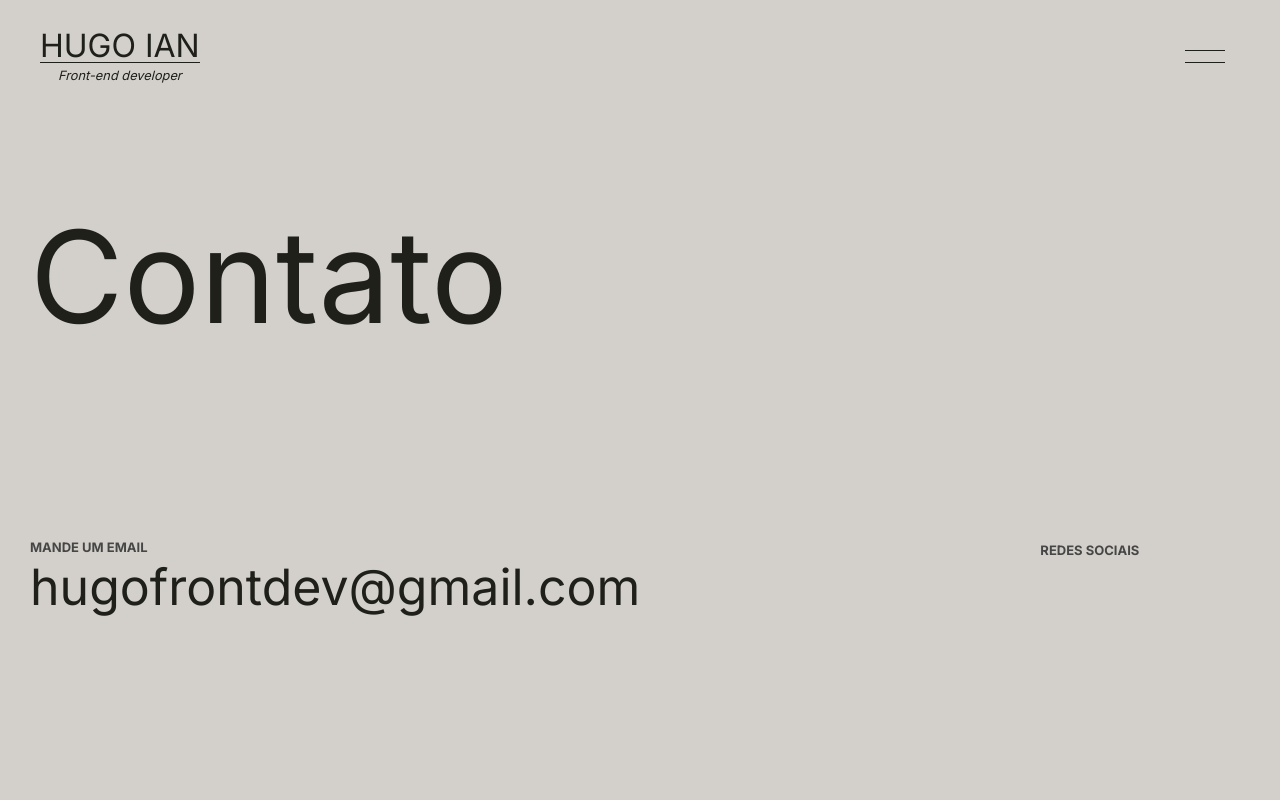
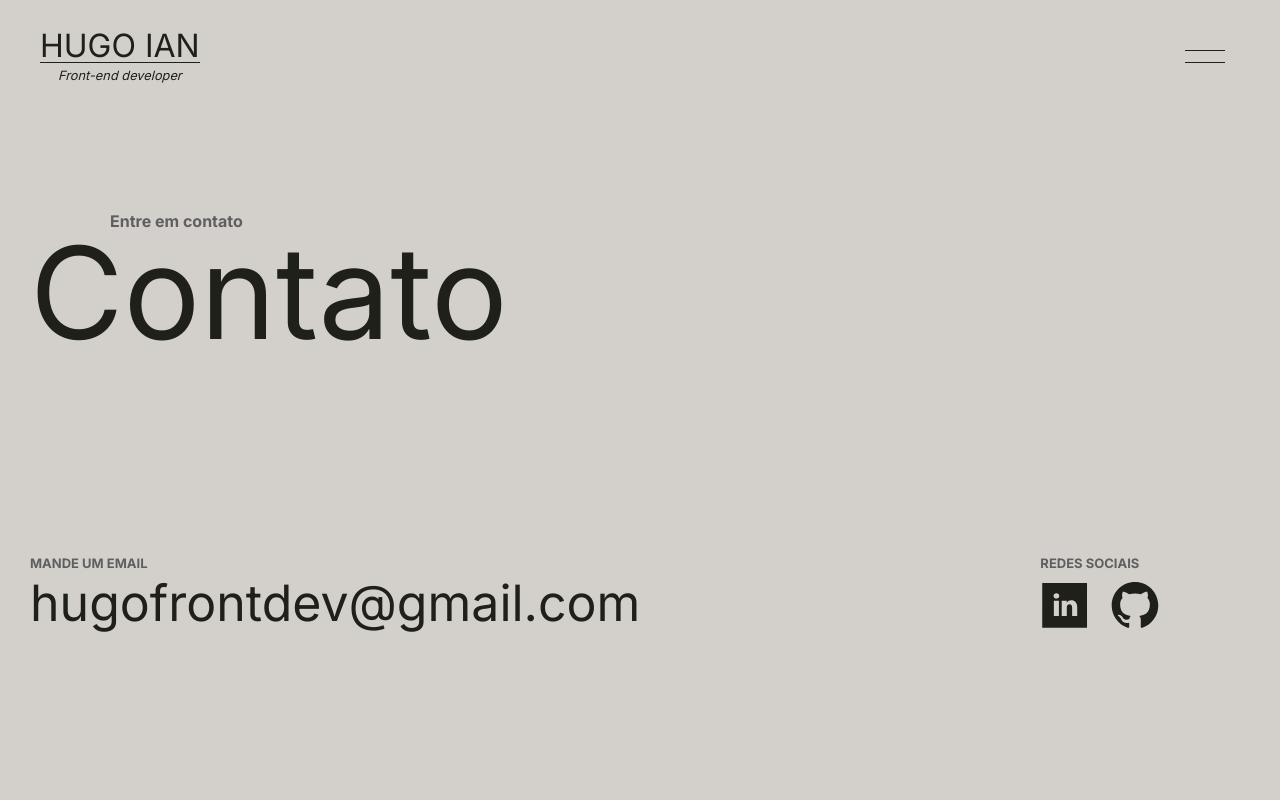
Before and after one commit to hugoiandev/my-portfolio, a React (Create React App) app: page /contact in a window 1280 px wide. Shown: the top 800 px of the page. Built offline with nearby package versions, Linux system fonts and the light colour scheme.

Commit message:
finalized page contact

```diff
--- a/src/Components/Title/Title.module.scss
+++ b/src/Components/Title/Title.module.scss
@@ -2,10 +2,23 @@
 .containerTitle {
   margin-top: 100px;
 
-  .title {
-    font-size: 8rem;
-    color: var(--primary-color);
-    transform: translateY(60px);
-    opacity: 0;
+  .containerSubtitle {
+    overflow: hidden;
+    span {
+      color: #5f5f5f;
+      display: block;
+      margin-left: 80px;
+      font-weight: bold;
+      transform: translateY(100%);
+    }
+  }
+
+  .textTitle {
+    .title {
+      font-size: 8rem;
+      color: var(--primary-color);
+      transform: translateY(60px);
+      opacity: 0;
+    }
   }
 }
--- a/src/Components/Title/index.jsx
+++ b/src/Components/Title/index.jsx
@@ -2,12 +2,19 @@ import React from 'react'
 import styles from './Title.module.scss'
 import { gsap } from 'gsap'
 
-const Title = ({ text }) => {
+const Title = ({ text, subTitle }) => {
   const title = React.useRef()
+  const sub = React.useRef()
 
   React.useEffect(() => {
     const animaTitle = () => {
       gsap.to(title.current, {
+        y: 0,
+        duration: 1,
+        delay: 1.5,
+        opacity: 1
+      })
+      gsap.to(sub.current, {
         y: 0,
         duration: 1,
         delay: 1.5,
@@ -20,7 +27,12 @@ const Title = ({ text }) => {
 
   return (
     <div className={styles.containerTitle}>
-      <h1 ref={title} className={styles.title}>{text}</h1>
+      <div className={styles.containerSubtitle}>
+        <span ref={sub}>{subTitle}</span>
+      </div>
+      <div className={styles.textTitle}>
+        <h1 ref={title} className={styles.title}>{text}</h1>
+      </div>
     </div>
   )
 }
--- a/src/Pages/About/index.jsx
+++ b/src/Pages/About/index.jsx
@@ -34,7 +34,7 @@ const About = () => {
     <>
       <Container>
         <section className={styles.about}>
-          <Title text='Sobre' />
+          <Title text='Sobre' subTitle='Conheça mais sobre mim' />
           <div className={styles.aboutContainer}>
             <article ref={refText} className={styles.textAbout}>
               <p>Olá, meu nome é Hugo, tenho 23 anos e atualmente moro em Hortolândia/SP, gosto bastante de ouvir músicas e programar. Desde meus 13 anos eu já sentia essa paixão tecnologica, mas ingressei na área de desenvolvimento no final do ano de 2019 e foi ai que realmente entrei nesse mundo, atualmente tenho focado meus estudos no desenvolvimento web onde tenho mais familiariadade, tenho conhecimento em ReactJS, NextJS, Sass, Styled components e o básico de Api's com NodeJS.</p>
--- a/src/Pages/Contact/Contact.module.scss
+++ b/src/Pages/Contact/Contact.module.scss
@@ -1,6 +1,6 @@
 
 .contact {
-  margin-bottom: 600px;
+  margin-bottom: 400px;
 
   .containerContact {
     display: flex;
@@ -14,7 +14,7 @@
         &:nth-child(1) {
           font-size: 13px;
           font-weight: bold;
-          color: #464646;
+          color: #5f5f5f;
           margin-bottom: 8px;
         }
         &:nth-child(2) {
@@ -22,6 +22,9 @@
             font-size: 50px;
             color: var(--primary-color);
             text-decoration: none;
+            transform: rotateX(90deg);
+            opacity: 0;
+            display: block;
           }
 
         }
@@ -30,9 +33,27 @@
 
     .redes {
       span {
+        display: block;
         font-size: 13px;
-        color: #464646;
+        color: #5f5f5f;
         font-weight: bold;
+        margin-bottom: 10px;
+      }
+
+      .icons {
+        div {
+          transform: rotateX(90deg);
+          opacity: 0;
+
+          a {
+            text-decoration: none;
+            img {
+              height: 50px;
+              width: 50px;
+              margin-right: 20px;
+            }
+          }
+        }
       }
     }
   }
--- a/src/Pages/Contact/index.jsx
+++ b/src/Pages/Contact/index.jsx
@@ -3,22 +3,62 @@ import Container from '../../Components/Container'
 import Preload from '../../Components/Preload'
 import Title from '../../Components/Title'
 import styles from './Contact.module.scss'
+import { gsap } from 'gsap'
 
 const Contact = () => {
+  const refEmail = React.useRef()
+  const refIcons = React.useRef()
+
+  React.useEffect(() => {
+    const animaContact = () => {
+      gsap.to(refEmail.current, {
+        rotateX: 0,
+        duration: 0.5,
+        delay: 2,
+        opacity: 1
+      })
+
+      gsap.to(refIcons.current, {
+        rotateX: 0,
+        duration: 0.5,
+        delay: 2.5,
+        opacity: 1
+      })
+    }
+
+    animaContact()
+  }, [])
+
   return (
     <>
       <Container>
         <section className={styles.contact}>
-          <Title text='Contato' />
+          <Title text='Contato' subTitle='Entre em contato' />
           <div className={styles.containerContact}>
             <div className={styles.email}>
               <span>MANDE UM EMAIL</span>
               <span>
-                <a href='mailto:hugofrontdev@gmail.com'>hugofrontdev@gmail.com</a>
+                <a ref={refEmail} href='mailto:hugofrontdev@gmail.com'>hugofrontdev@gmail.com</a>
               </span>
             </div>
             <div className={styles.redes}>
               <span>REDES SOCIAIS</span>
+              <div className={styles.icons}>
+                <div ref={refIcons}>
+                  <a target='_blank'
+                    rel='noreferrer'
+                    href="https://linkedin.com/in/hugoian"
+                  >
+                    <img src="icon-linkedin.svg" alt="Icone Linkedin" />
+                  </a>
+                  <a target='_blank'
+                    rel='noreferrer'
+                    href="https://github.com/hugoiandev"
+                  >
+                    <img src="icon-github-contact.svg" alt="Icone Github" />
+                  </a>
+                </div>
+              </div>
             </div>
           </div>
         </section>
--- a/src/Pages/Home/Home.module.scss
+++ b/src/Pages/Home/Home.module.scss
@@ -1,15 +1,15 @@
 @import '../../App.css';
 .home {
   .containerTitle {
-    margin-top: 200px;
+    margin-top: 100px;
     .title {
       div {
         overflow: hidden;
         span {
           display: block;
-          font-size: 6rem;
+          font-size: 8rem;
           font-weight: bold;
-          line-height: 7rem;
+          line-height: 10rem;
           color: var(--primary-color);
           transform: translateY(100%);
           opacity: 0;
--- a/src/Pages/Project/index.jsx
+++ b/src/Pages/Project/index.jsx
@@ -40,7 +40,7 @@ const Project = () => {
           >
             <img src="arrow-pointer.svg" alt="Arrow" />
           </button>
-          <Title text='Projetos' />
+          <Title text='Projetos' subTitle='Conheça meus projetos' />
           <div ref={itemRef} className={styles.item}>
             <ProjectItem
               name='Breaking Bad'
```
Also changed, not shown: public/icon-github-contact.svg (added), public/icon-linkedin.svg.
